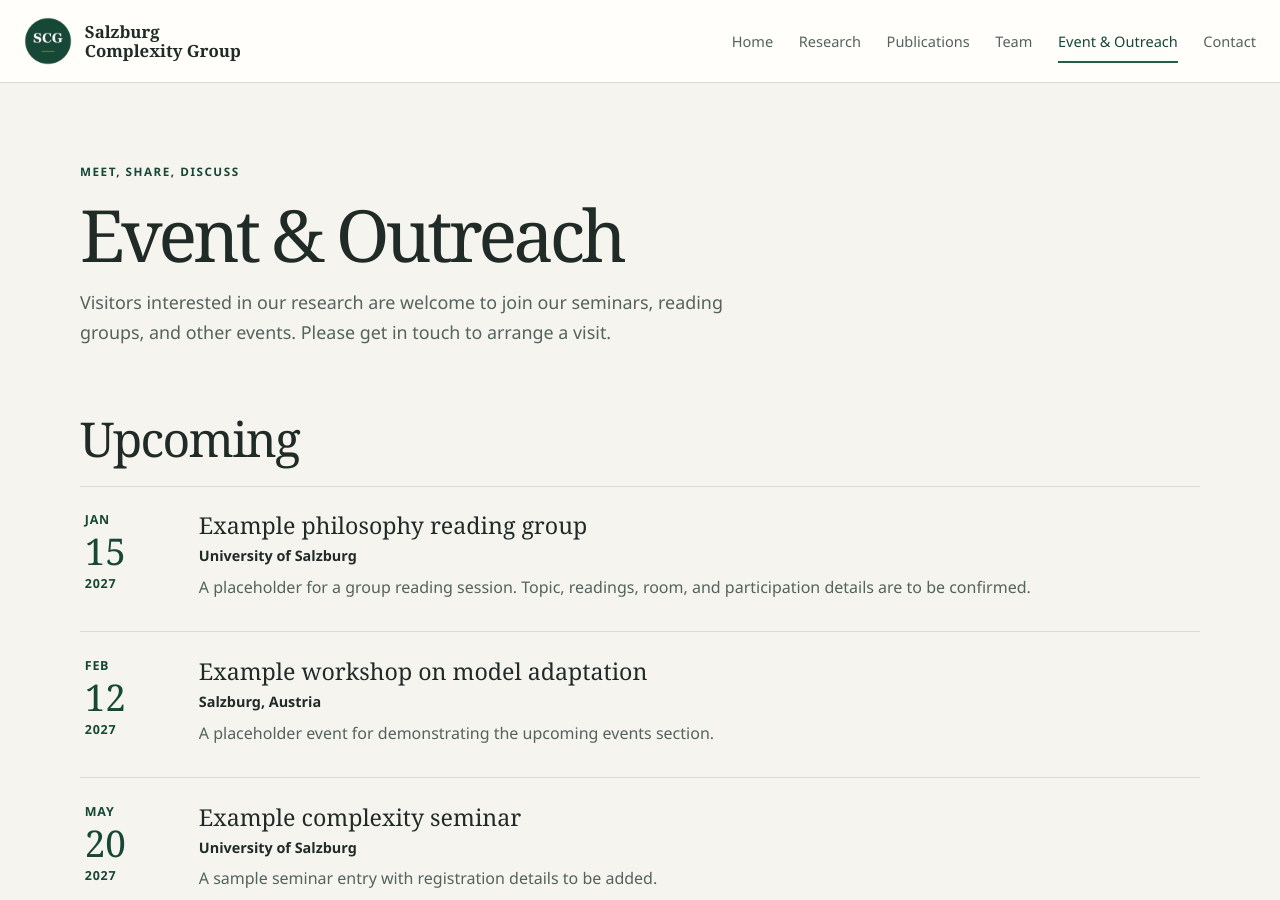
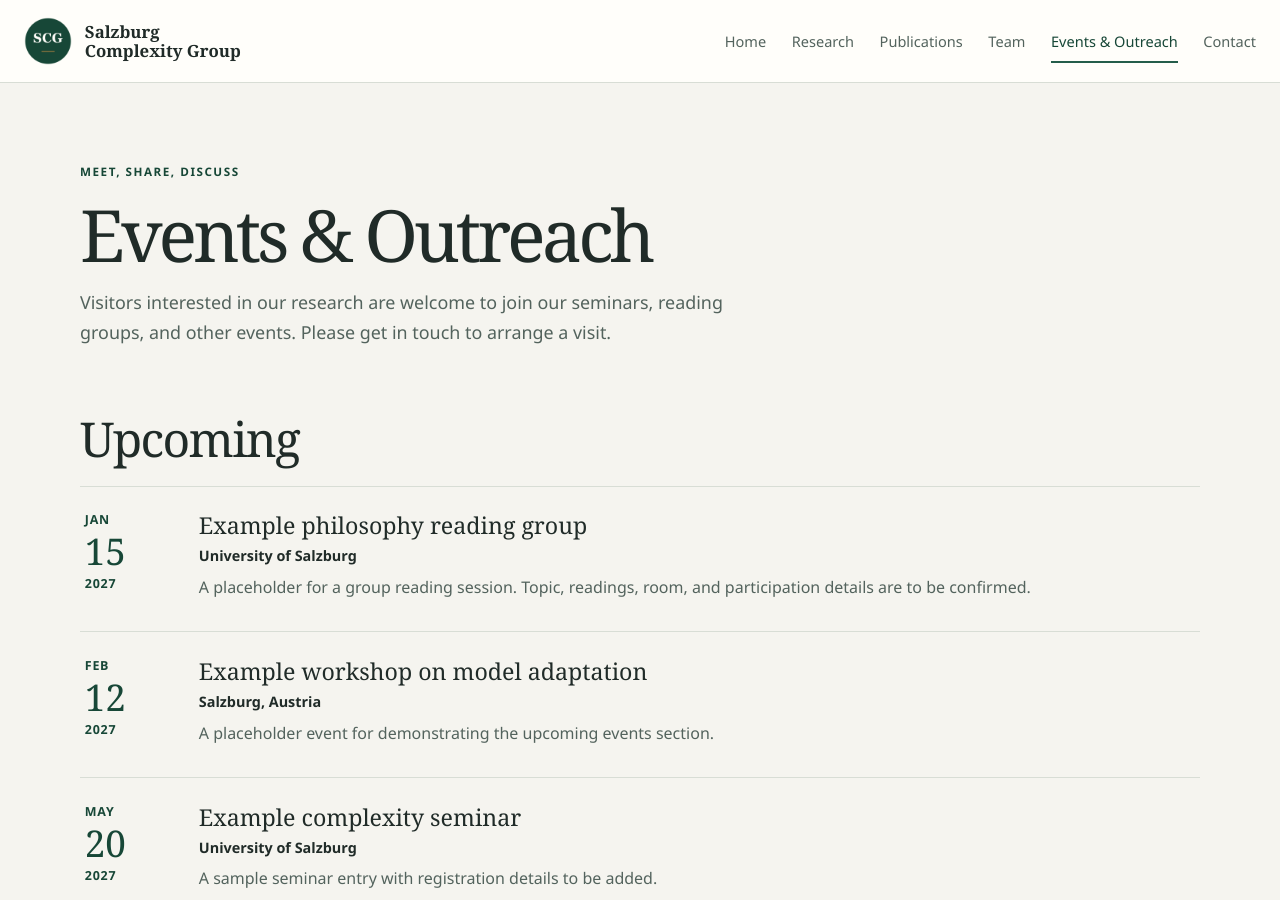
Before and after one commit to sbg-complexity/sbg-complexity.github.io, a Jekyll site: the page built from outreach.md, in a window 1280 px wide and 900 px high. Built offline with Jekyll 4.4.1, drawn with Linux system fonts in a browser that asks for light colours.

Commit message:
Correct research group and events labels

```diff
--- a/_data/research_groups.yml
+++ b/_data/research_groups.yml
@@ -1,9 +1,9 @@
 - slug: macbeh
-  name: MacBeh
+  name: MACBeh
   logo: /assets/img/research-groups/macbeh.png
-  logo_alt: MacBeh wordmark
+  logo_alt: MACBeh wordmark
   url: https://www.macbeh.com/
-  description: Patricia Palacios is the Principal Investigator of MacBeh.
+  description: Patricia Palacios is the Principal Investigator of MACBeh.
   projects: [adaptive-systems, critical-transitions]
 - slug: knowledge-in-crisis
   name: Knowledge in Crisis
--- a/_includes/header.html
+++ b/_includes/header.html
@@ -10,7 +10,7 @@
         <li><a href="{{ '/research/' | relative_url }}"{% if page.url contains '/research' %} aria-current="page"{% endif %}>Research</a></li>
         <li><a href="{{ '/publications/' | relative_url }}"{% if page.url contains '/publications' %} aria-current="page"{% endif %}>Publications</a></li>
         <li><a href="{{ '/team/' | relative_url }}"{% if page.url contains '/team' %} aria-current="page"{% endif %}>Team</a></li>
-        <li><a href="{{ '/outreach/' | relative_url }}"{% if page.url contains '/outreach' %} aria-current="page"{% endif %}>Event &amp; Outreach</a></li>
+        <li><a href="{{ '/outreach/' | relative_url }}"{% if page.url contains '/outreach' %} aria-current="page"{% endif %}>Events &amp; Outreach</a></li>
         <li><a href="{{ '/contact/' | relative_url }}"{% if page.url contains '/contact' %} aria-current="page"{% endif %}>Contact</a></li>
       </ul>
     </nav>
--- a/outreach.md
+++ b/outreach.md
@@ -1,10 +1,10 @@
 ---
 layout: default
-title: Event & Outreach
+title: Events & Outreach
 permalink: /outreach/
 description: Upcoming and past outreach events from the Salzburg Complexity Group.
 ---
-<header class="page-hero wrap"><p class="eyebrow">Meet, share, discuss</p><h1>Event &amp; Outreach</h1><p>Visitors interested in our research are welcome to join our seminars, reading groups, and other events. Please get in touch to arrange a visit.</p></header>
+<header class="page-hero wrap"><p class="eyebrow">Meet, share, discuss</p><h1>Events &amp; Outreach</h1><p>Visitors interested in our research are welcome to join our seminars, reading groups, and other events. Please get in touch to arrange a visit.</p></header>
 {% assign sorted_events = site.data.events | sort: 'date' %}
 {% assign build_seconds = site.time | date: '%s' | plus: 0 %}
 <section class="section wrap event-section">
```
